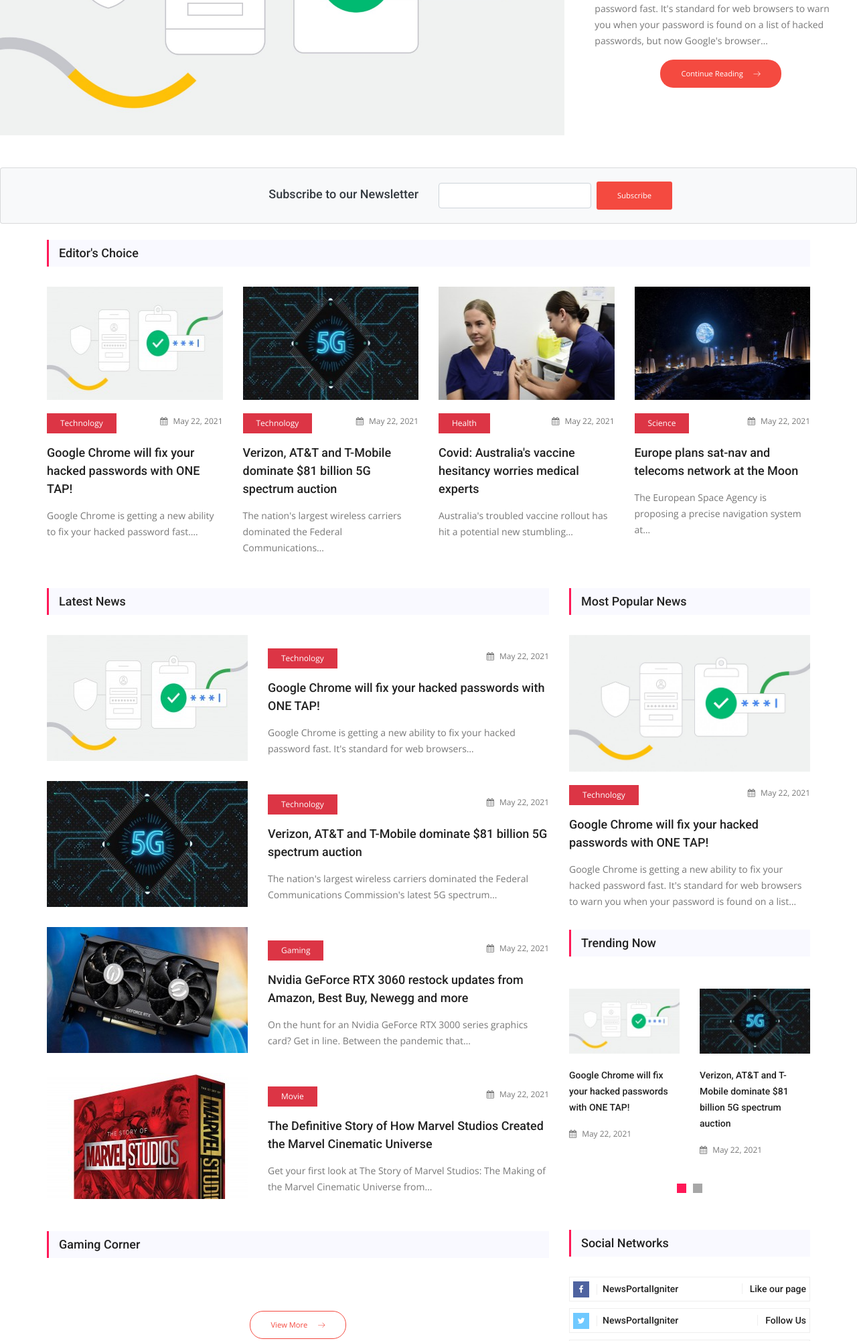
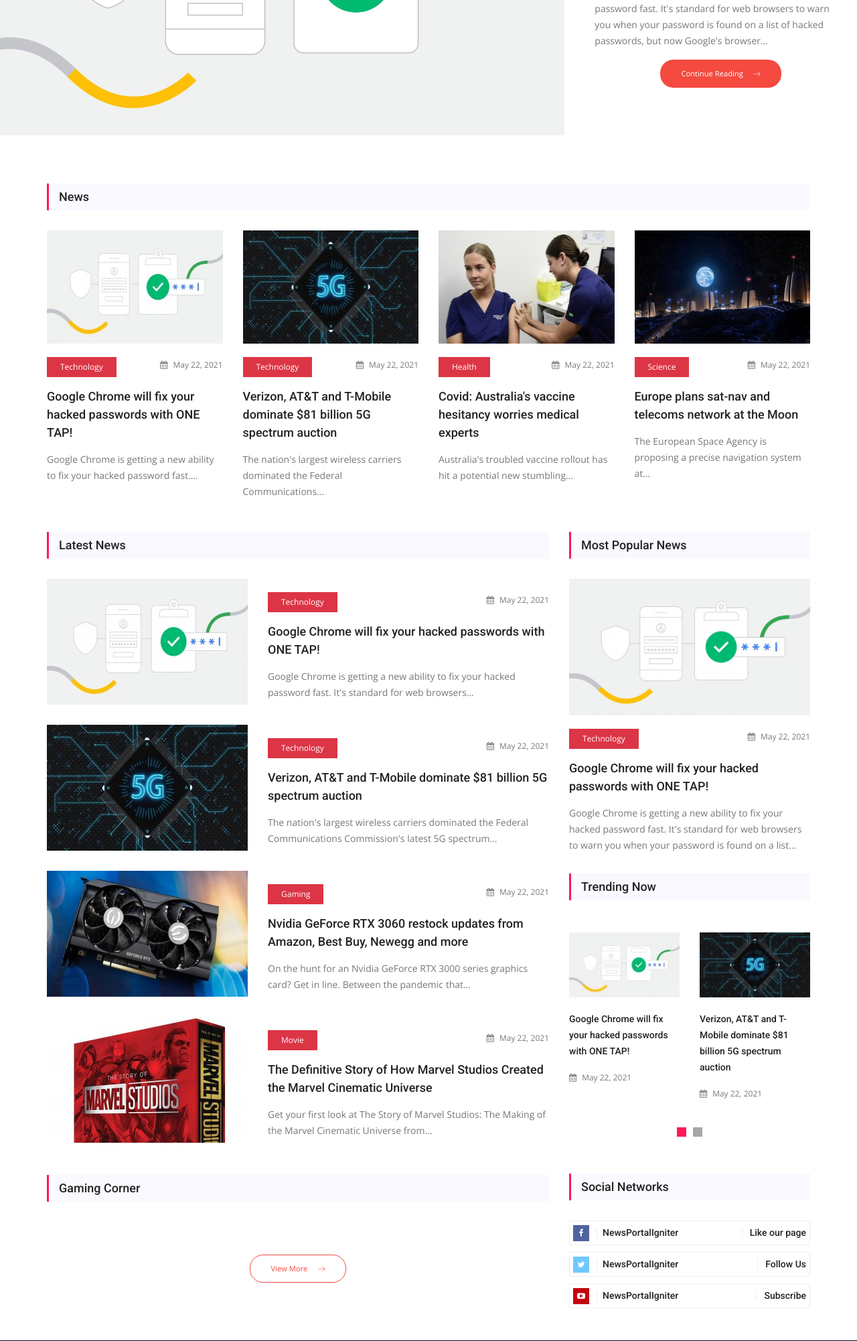
Before and after one commit to YODHA001/newsportal, a CodeIgniter app: page /index.php/home/index in a window 1280 px wide. Shown: the part 321-2323 px from the top of the page at 67% size. Run offline with CodeIgniter, Linux system fonts and the light colour scheme; data comes from the database, SQL or seed files in the repository.

Commit message:
Some change in  code

```diff
--- a/application/views/front/pages/home.php
+++ b/application/views/front/pages/home.php
@@ -39,33 +39,13 @@
 </div>
 <!--================ End Home Banner Area =================-->
 
-<!--================ Subscribe Area =================-->
-<div class="card bg-light text-center">
-   <div class="card-body">
-      <div class="container">
-            <div class="row">
-               <div class="col-lg-6 col-sm-4">
-                  <h4 class="float-right my-2 text-dark">Subscribe to our Newsletter</h4>
-               </div>
-               <div class="col-lg-6 col-sm-8">
-                  <form action="" class="form-inline">
-                     <div class="form-group">
-                        <input type="email" class="form-control" id="exampleInputEmail1" aria-describedby="emailHelp">
-                        <button class="genric-btn danger radius ml-2">Subscribe</button>
-                     </div>
-                  </form>
-            </div>
-         </div>
-      </div>
-   </div>
-</div>
-<!--================ End Subscribe Area =================-->
+
 
 <!--================ Choice Area =================-->
 <section class="choice_area mt-4">
    <div class="container">
       <div class="main_title2">
-         <h2>Editor's Choice</h2>
+         <h2>News</h2>
       </div>
       <div class="row choice_inner">
          <?php foreach($choice as $c) : ?>
```
Also changed, not shown: application/controllers/Home.php (line endings or trailing spaces), application/models/Posting_model.php (line endings or trailing spaces), images/favicon/c551664b65bad27d6b56ac71bfdd016f.png (deleted), images/favicon/e3d1fa6261f26fb97b6c6755ee6354a6.jpg (added).
